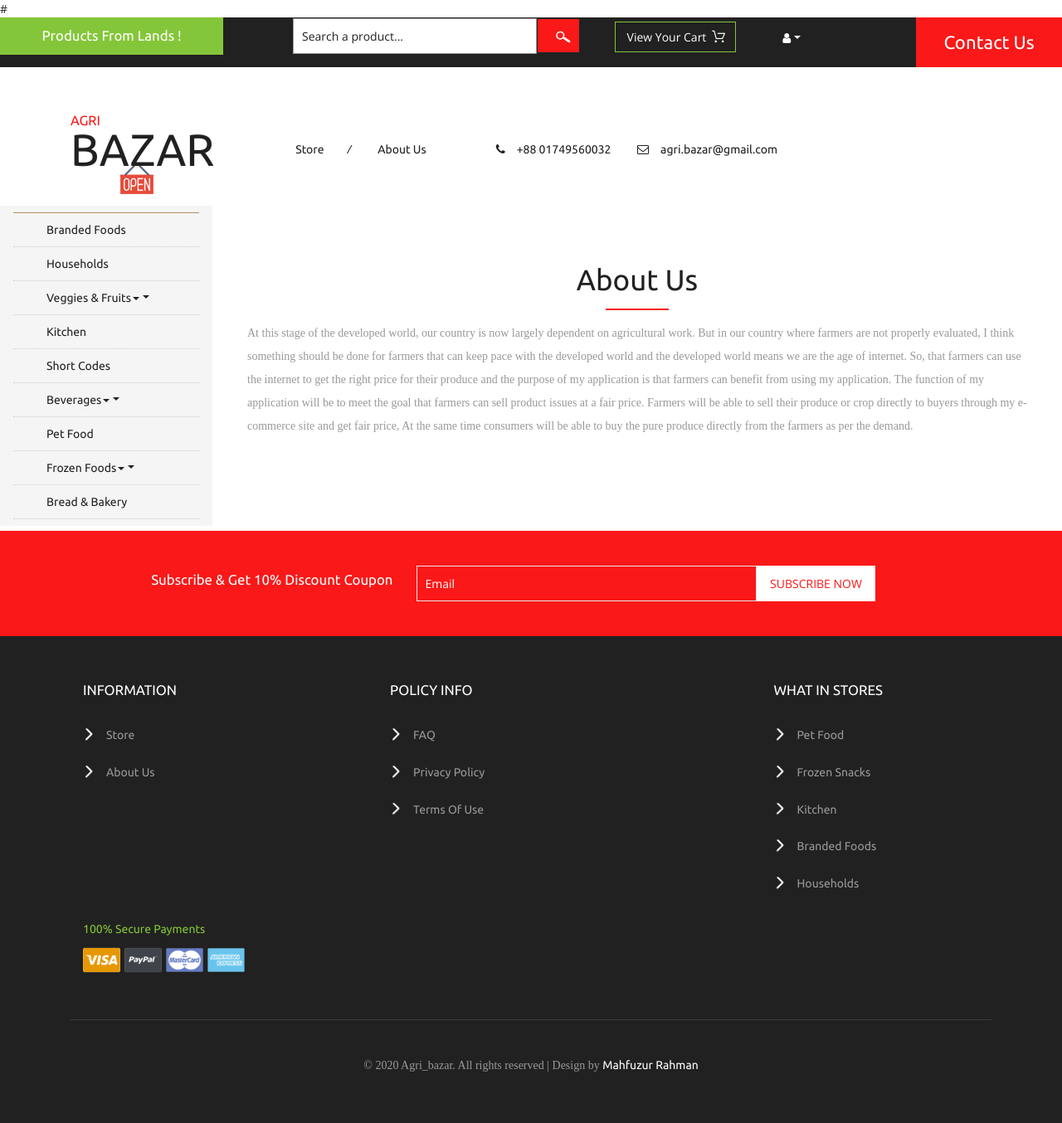
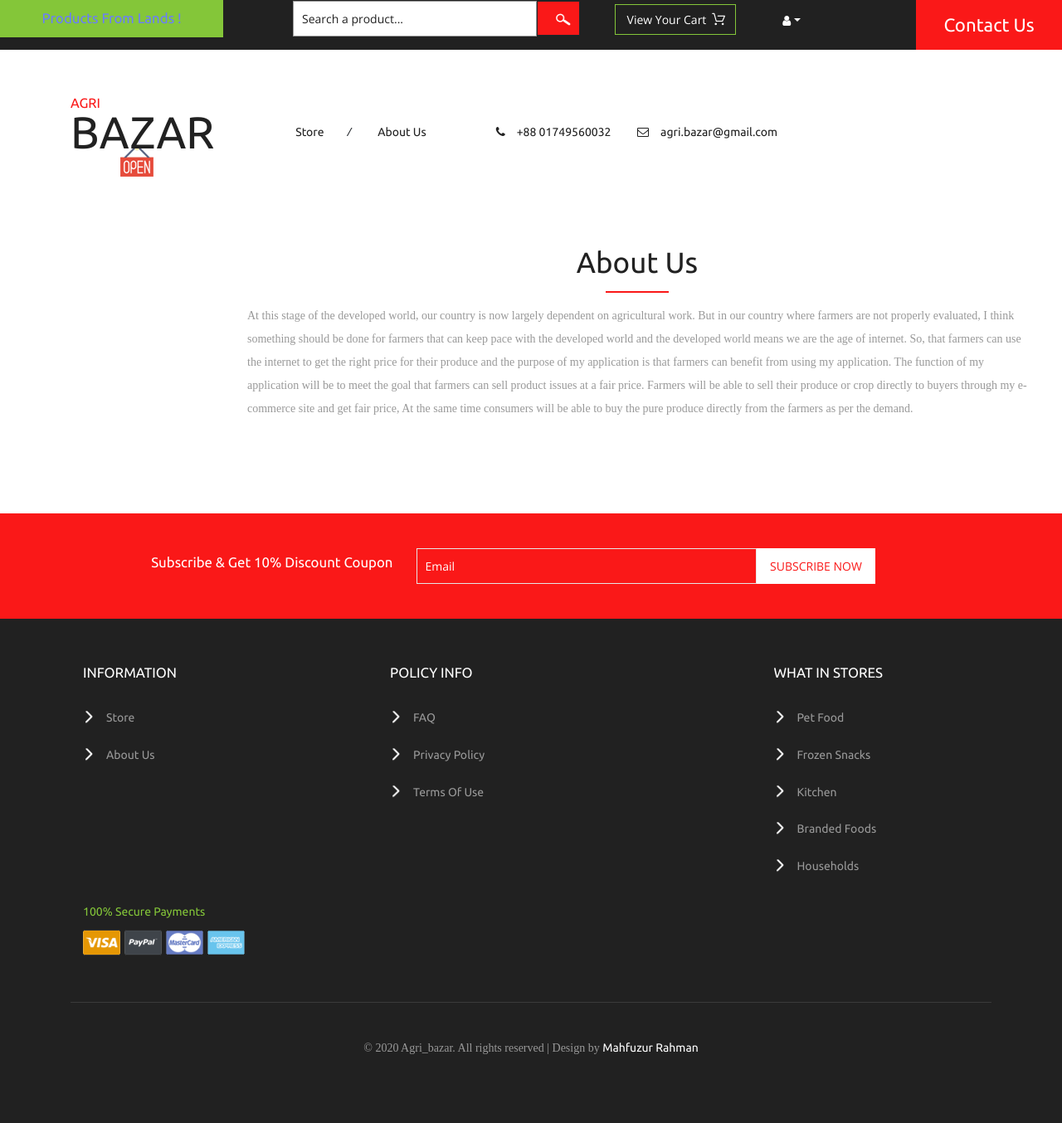
Before and after one commit to mahfuzur-rahman-swe/Modified_Final_Project, a Django app: page /about/ in a window 1280 px wide. Shown: the whole page at 83% size. After the commit the page ends 1271 px from the top, so only its background shows below. Run offline with Django 3.2, Linux system fonts and the light colour scheme; some libraries are stand-ins or nearby versions; some web fonts are replaced.

Commit message:
category updated

```diff
--- a/Agri_bazar/pages/views.py
+++ b/Agri_bazar/pages/views.py
@@ -1,14 +1,16 @@
 from django.shortcuts import render
 from store.models import Product
+from category.models import Category
 
 # Create your views here.
 
 def index(request):
     product_list = Product.objects.all()
+    category_list = Category.objects.all()
     context = {
-        'product_dict': product_list
+        'product_dict': product_list,
+        'category_dict': category_list
     }
-
     return render(request, 'pages/index.html', context)
 
 def about(request):
--- a/Agri_bazar/templates/base.html
+++ b/Agri_bazar/templates/base.html
@@ -27,7 +27,7 @@ Smartphone Compatible web template, free webdesigns for Nokia, Samsung, LG, Sony
     <!--===============================================================================================-->
 	<link rel="icon" type="image/png" href="{% static 'images/icons/favicon.ico' %}"/>
 <!--===============================================================================================-->
-	#<link rel="stylesheet" type="text/css" href="{% static 'vendor/bootstrap/css/bootstrap.min.css' %}">
+	<link rel="stylesheet" type="text/css" href="{% static 'vendor/bootstrap/css/bootstrap.min.css' %}">
 <!--===============================================================================================-->
 	<link rel="stylesheet" type="text/css" href="{% static 'fonts/font-awesome-4.7.0/css/font-awesome.min.css' %}">
 <!--===============================================================================================-->
--- a/Agri_bazar/templates/category/category.html
+++ /dev/null
@@ -1,59 +0,0 @@
-<!-- banner -->
-		<div class="w3l_banner_nav_left">
-			<nav class="navbar nav_bottom">
-			 <!-- Brand and toggle get grouped for better mobile display -->
-			  <div class="navbar-header nav_2">
-				  <button type="button" class="navbar-toggle collapsed navbar-toggle1" data-toggle="collapse" data-target="#bs-megadropdown-tabs">
-					<span class="sr-only">Toggle navigation</span>
-					<span class="icon-bar"></span>
-					<span class="icon-bar"></span>
-					<span class="icon-bar"></span>
-				  </button>
-			   </div>
-			   <!-- Collect the nav links, forms, and other content for toggling -->
-				<div class="collapse navbar-collapse" id="bs-megadropdown-tabs">
-					<ul class="nav navbar-nav nav_1">
-						<li><a href="products.html">Branded Foods</a></li>
-						<li><a href="household.html">Households</a></li>
-						<li class="dropdown mega-dropdown active">
-							<a href="#" class="dropdown-toggle" data-toggle="dropdown">Veggies & Fruits<span class="caret"></span></a>
-							<div class="dropdown-menu mega-dropdown-menu w3ls_vegetables_menu">
-								<div class="w3ls_vegetables">
-									<ul>
-										<li><a href="vegetables.html">Vegetables</a></li>
-										<li><a href="vegetables.html">Fruits</a></li>
-									</ul>
-								</div>
-							</div>
-						</li>
-						<li><a href="kitchen.html">Kitchen</a></li>
-						<li><a href="short-codes.html">Short Codes</a></li>
-						<li class="dropdown">
-							<a href="#" class="dropdown-toggle" data-toggle="dropdown">Beverages<span class="caret"></span></a>
-							<div class="dropdown-menu mega-dropdown-menu w3ls_vegetables_menu">
-								<div class="w3ls_vegetables">
-									<ul>
-										<li><a href="drinks.html">Soft Drinks</a></li>
-										<li><a href="drinks.html">Juices</a></li>
-									</ul>
-								</div>
-							</div>
-						</li>
-						<li><a href="pet.html">Pet Food</a></li>
-						<li class="dropdown">
-							<a href="#" class="dropdown-toggle" data-toggle="dropdown">Frozen Foods<span class="caret"></span></a>
-							<div class="dropdown-menu mega-dropdown-menu w3ls_vegetables_menu">
-								<div class="w3ls_vegetables">
-									<ul>
-										<li><a href="frozen.html">Frozen Snacks</a></li>
-										<li><a href="frozen.html">Frozen Nonveg</a></li>
-									</ul>
-								</div>
-							</div>
-						</li>
-						<li><a href="bread.html">Bread & Bakery</a></li>
-					</ul>
-				 </div><!-- /.navbar-collapse -->
-			</nav>
-		</div>
-<!-- banner -->
--- a/Agri_bazar/templates/partials/_navbar.html
+++ b/Agri_bazar/templates/partials/_navbar.html
@@ -1,20 +1,4 @@
 <!-- navbar -->
-<!-- script-for sticky-nav -->
-<script>
-    $(document).ready(function () {
-        var navoffeset = $(".agileits_header").offset().top;
-        $(window).scroll(function () {
-            var scrollpos = $(window).scrollTop();
-            if (scrollpos >= navoffeset) {
-                $(".agileits_header").addClass("fixed");
-            } else {
-                $(".agileits_header").removeClass("fixed");
-            }
-        });
-
-    });
-</script>
-<!-- //script-for sticky-nav -->
 <div class="logo_products">
     <div class="container">
         <div class="w3ls_logo_products_left">
```
Also changed, not shown: Agri_bazar/templates/pages/index.html (+40 -14 lines), Agri_bazar/category/views.py (line endings or trailing spaces), Agri_bazar/db.sqlite3, Agri_bazar/media/photos/product/20/12/12/11.png (added).
